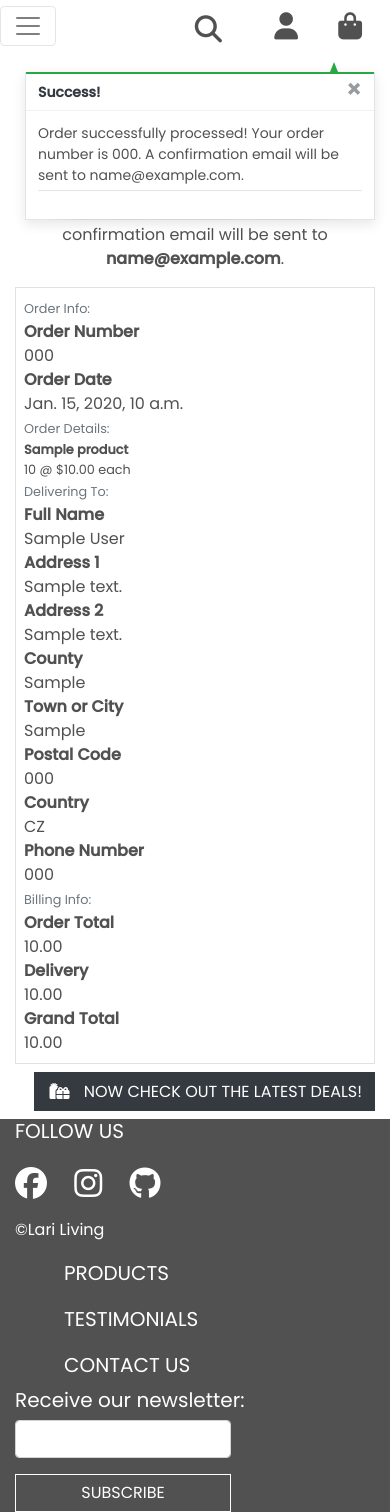
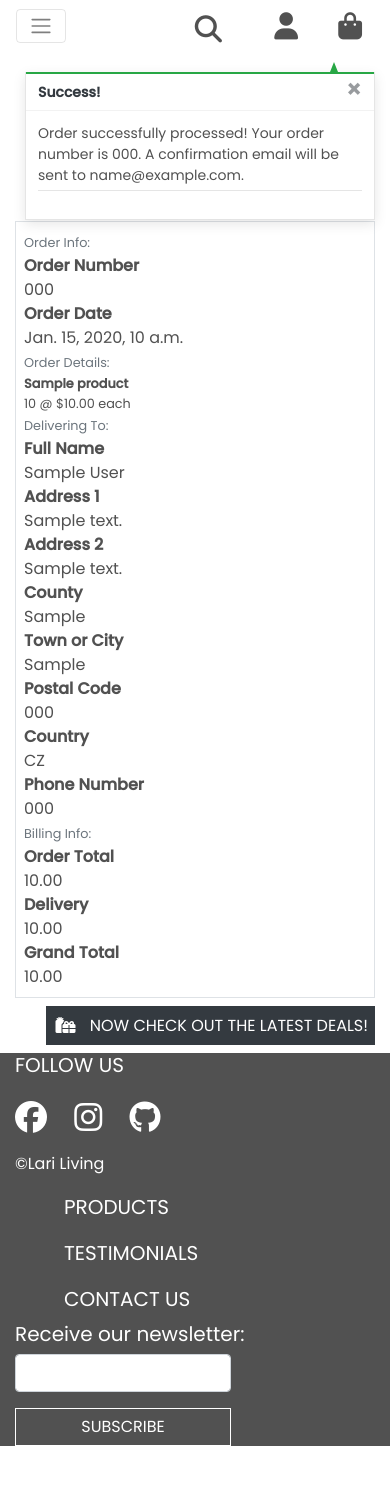
Before and after one commit to Darioc18/PP5_lari_living, a Django app: page /checkout/checkout_success/000 in a window 390 px wide. After the commit the page ends 1446 px from the top, so only its background shows below. Run offline with Django 3.2, Linux system fonts and the light colour scheme; tables that the repository leaves empty hold one stand-in row (values such as "Sample post"); some libraries are stand-ins or nearby versions.

Commit message:
Tidy up templates and style mobile top header

```diff
--- a/bag/templates/bag/bag.html
+++ b/bag/templates/bag/bag.html
@@ -27,7 +27,7 @@
                 {% if bag_items %}
                     <div class="table-responsive rounded">
                         <table class="table table-sm table-borderless">
-                            <thead class="text-black">
+                            <thead class="text-grey">
                                 <tr>
                                     <th scope="col">Product Info</th>
                                     <th scope="col"></th>
--- a/checkout/templates/checkout/checkout_success.html
+++ b/checkout/templates/checkout/checkout_success.html
@@ -22,7 +22,7 @@
             <div class="col text-center mt-3">
                 <h2 class="logo-font mb-4">Thank You</h2>
                 <hr class="w-50 mb-1">
-                <p class="text-black">Your order information is below. A confirmation email will be sent to <strong>{{ order.email }}</strong>.</p>
+                <p class="text-grey">Your order information is below. A confirmation email will be sent to <strong>{{ order.email }}</strong>.</p>
             </div>
         </div>
 
@@ -37,7 +37,7 @@
 
                     <div class="row">
                         <div class="col-12 col-md-4">
-                            <p class="mb-0 text-black font-weight-bold">Order Number</p>
+                            <p class="mb-0 text-grey font-weight-bold">Order Number</p>
                         </div>
                         <div class="col-12 col-md-8 text-md-right">
                             <p class="mb-0">{{ order.order_number }}</p>
@@ -46,7 +46,7 @@
 
                     <div class="row">
                         <div class="col-12 col-md-4">
-                            <p class="mb-0 text-black font-weight-bold">Order Date</p>
+                            <p class="mb-0 text-grey font-weight-bold">Order Date</p>
                         </div>
                         <div class="col-12 col-md-8 text-md-right">
                             <p class="mb-0">{{ order.date }}</p>
@@ -62,7 +62,7 @@
                     {% for item in order.lineitems.all %}
                     <div class="row">
                         <div class="col-12 col-md-4">
-                            <p class="small mb-0 text-black font-weight-bold">
+                            <p class="small mb-0 text-grey font-weight-bold">
                                 {{ item.product.name }}
                             </p>
                         </div>
@@ -80,7 +80,7 @@
 
                     <div class="row">
                         <div class="col-12 col-md-4">
-                            <p class="mb-0 text-black font-weight-bold">Full Name</p>
+                            <p class="mb-0 text-grey font-weight-bold">Full Name</p>
                         </div>
                         <div class="col-12 col-md-8 text-md-right">
                             <p class="mb-0">{{ order.full_name }}</p>
@@ -89,7 +89,7 @@
 
                     <div class="row">
                         <div class="col-12 col-md-4">
-                            <p class="mb-0 text-black font-weight-bold">Address 1</p>
+                            <p class="mb-0 text-grey font-weight-bold">Address 1</p>
                         </div>
                         <div class="col-12 col-md-8 text-md-right">
                             <p class="mb-0">{{ order.street_address1 }}</p>
@@ -99,7 +99,7 @@
                     {% if order.street_address2 %}
                     <div class="row">
                         <div class="col-12 col-md-4">
-                            <p class="mb-0 text-black font-weight-bold">Address 2</p>
+                            <p class="mb-0 text-grey font-weight-bold">Address 2</p>
                         </div>
                         <div class="col-12 col-md-8 text-md-right">
                             <p class="mb-0">{{ order.street_address2 }}</p>
@@ -110,7 +110,7 @@
                     {% if order.county %}
                     <div class="row">
                         <div class="col-12 col-md-4">
-                            <p class="mb-0 text-black font-weight-bold">County</p>
+                            <p class="mb-0 text-grey font-weight-bold">County</p>
                         </div>
                         <div class="col-12 col-md-8 text-md-right">
                             <p class="mb-0">{{ order.county }}</p>
@@ -120,7 +120,7 @@
 
                     <div class="row">
                         <div class="col-12 col-md-4">
-                            <p class="mb-0 text-black font-weight-bold">Town or City</p>
+                            <p class="mb-0 text-grey font-weight-bold">Town or City</p>
                         </div>
                         <div class="col-12 col-md-8 text-md-right">
                             <p class="mb-0">{{ order.town_or_city }}</p>
@@ -130,7 +130,7 @@
                     {% if order.postcode %}
                     <div class="row">
                         <div class="col-12 col-md-4">
-                            <p class="mb-0 text-black font-weight-bold">Postal Code</p>
+                            <p class="mb-0 text-grey font-weight-bold">Postal Code</p>
                         </div>
                         <div class="col-12 col-md-8 text-md-right">
                             <p class="mb-0">{{ order.postcode }}</p>
@@ -140,7 +140,7 @@
 
                     <div class="row">
                         <div class="col-12 col-md-4">
-                            <p class="mb-0 text-black font-weight-bold">Country</p>
+                            <p class="mb-0 text-grey font-weight-bold">Country</p>
                         </div>
                         <div class="col-12 col-md-8 text-md-right">
                             <p class="mb-0">{{ order.country }}</p>
@@ -149,7 +149,7 @@
 
                     <div class="row">
                         <div class="col-12 col-md-4">
-                            <p class="mb-0 text-black font-weight-bold">Phone Number</p>
+                            <p class="mb-0 text-grey font-weight-bold">Phone Number</p>
                         </div>
                         <div class="col-12 col-md-8 text-md-right">
                             <p class="mb-0">{{ order.phone_number }}</p>
@@ -164,7 +164,7 @@
 
                     <div class="row">
                         <div class="col-12 col-md-4">
-                            <p class="mb-0 text-black font-weight-bold">Order Total</p>
+                            <p class="mb-0 text-grey font-weight-bold">Order Total</p>
                         </div>
                         <div class="col-12 col-md-8 text-md-right">
                             <p class="mb-0">{{ order.order_total }}</p>
@@ -173,7 +173,7 @@
 
                     <div class="row">
                         <div class="col-12 col-md-4">
-                            <p class="mb-0 text-black font-weight-bold">Delivery</p>
+                            <p class="mb-0 text-grey font-weight-bold">Delivery</p>
                         </div>
                         <div class="col-12 col-md-8 text-md-right">
                             <p class="mb-0">{{ order.delivery_cost }}</p>
@@ -182,7 +182,7 @@
 
                     <div class="row">
                         <div class="col-12 col-md-4">
-                            <p class="mb-0 text-black font-weight-bold">Grand Total</p>
+                            <p class="mb-0 text-grey font-weight-bold">Grand Total</p>
                         </div>
                         <div class="col-12 col-md-8 text-md-right">
                             <p class="mb-0">{{ order.grand_total }}</p>
--- a/static/css/base.css
+++ b/static/css/base.css
@@ -1,5 +1,6 @@
 /* Global Styles */
 html {
+    height: 100%;
     --color-grey: #515151;
     --color-white: #fff;
     --color-lightgrey: #f3f3f3;
@@ -8,6 +9,10 @@ html {
 body {
     font-family: 'Poppins', sans-serif;
     color: var(--color-grey);
+}
+
+.border-black {
+    border: 1px solid var(--color-grey) !important;
 }
 
 /* Custom CSS for the button */
@@ -353,13 +358,43 @@ footer input:hover {
     }
 }
 
-/* pad the top a bit when navbar is collapsed on mobile */
 @media (max-width: 991px) {
     .header-container {
-        padding-top: 116px;
+        padding-top: 50px;
+    }
+
+    .image-overlay {
+        background-image: url('/static/images/homepage-portrait.jpg');
+        min-height: 800px;
+        background-size: cover;
+        background-repeat: no-repeat;
+    }
+
+    .new-collections {
+        color: var(--color-grey) !important;
+        font-size: 2.5rem;
     }
 
     body {
         height: calc(100vh - 116px);
     }
+
+    .navbar-toggler {
+        font-size: 1rem;
+        margin-left: 1rem;
+    }
+
+    .navbar-nav {
+        padding-left: 1rem;
+    }
+
+    .btn.btn-outline-dark.rounded-0,
+    .btn.btn-dark.rounded-0 {
+        padding: .375rem .375rem;
+    }
+
+    .increment-qty,
+    .decrement-qty {
+        padding: .25rem .5rem !important;
+    }
 }
--- a/templates/base.html
+++ b/templates/base.html
@@ -135,11 +135,10 @@
     {% block content %}
     {% endblock %}
 
-    <footer class="mt-auto">
-        <div class="container-fluid">
+    <footer class="mt-auto container-fluid">
             <div class="row py-lg-3 px-lg-3">
 
-                <div class="col-sm-12 col-md-4">
+                <div class="col-12 col-md-4 col-md-4 px-md-0">
 
                     <!-- Contact Us Section -->
                     <h2 class="text-uppercase mb-4">Follow Us</h2>
@@ -200,7 +199,6 @@
                 </div>
 
             </div>
-        </div>
     </footer>
 
     {% block postloadjs %}
--- a/templates/includes/main-nav.html
+++ b/templates/includes/main-nav.html
@@ -1,5 +1,10 @@
 <div class="collapse navbar-collapse" id="main-nav">
     <ul class="navbar-nav w-auto mx-auto">
+        <li class="nav-item d-block d-md-none">
+            <a class="logo-font font-weight-bold nav-link text-grey mr-5" href="{% url 'home' %}" id="home-link">
+                Home
+            </a>
+        </li>
         <li class="nav-item dropdown">
             <a class="logo-font font-weight-bold nav-link text-grey mr-5" href="#" id="all-products-link" data-toggle="dropdown" aria-haspopup="true" aria-expanded="false">
                 Products
--- a/templates/includes/toasts/toast_success.html
+++ b/templates/includes/toasts/toast_success.html
@@ -15,7 +15,7 @@
             </div>
         </div>
         {% if grand_total and not on_profile_page %}
-            <p class="logo-font bg-white text-black py-1">Your Bag ({{ product_count }})</p>
+            <p class="logo-font bg-white text-grey py-1">Your Bag ({{ product_count }})</p>
             <div class="bag-notification-wrapper">
                 {% for item in bag_items %}
                     <div class="row">
@@ -35,12 +35,12 @@
             </div>
             <div class="row">
                 <div class="col">
-                    <strong><p class="mt-3 mb-1 text-black">
+                    <strong><p class="mt-3 mb-1 text-grey">
                         Total{% if free_delivery_delta > 0 %} (Exc. delivery){% endif %}:
                         <span class="float-right">${{ total|floatformat:2 }}</span>
                     </p></strong>
                     {% if free_delivery_delta > 0 %}
-                        <p class="mb-0 p-2 bg-warning shadow-sm text-black text-center">
+                        <p class="mb-0 p-2 bg-warning shadow-sm text-greytext-center">
                             Spend <strong>${{ free_delivery_delta }}</strong> more to get free next day delivery!
                         </p>
                     {% endif %}
```
Also changed, not shown: checkout/templates/checkout/checkout.html (+4 -4 lines), static/images/homepage-portrait.jpg (added).
